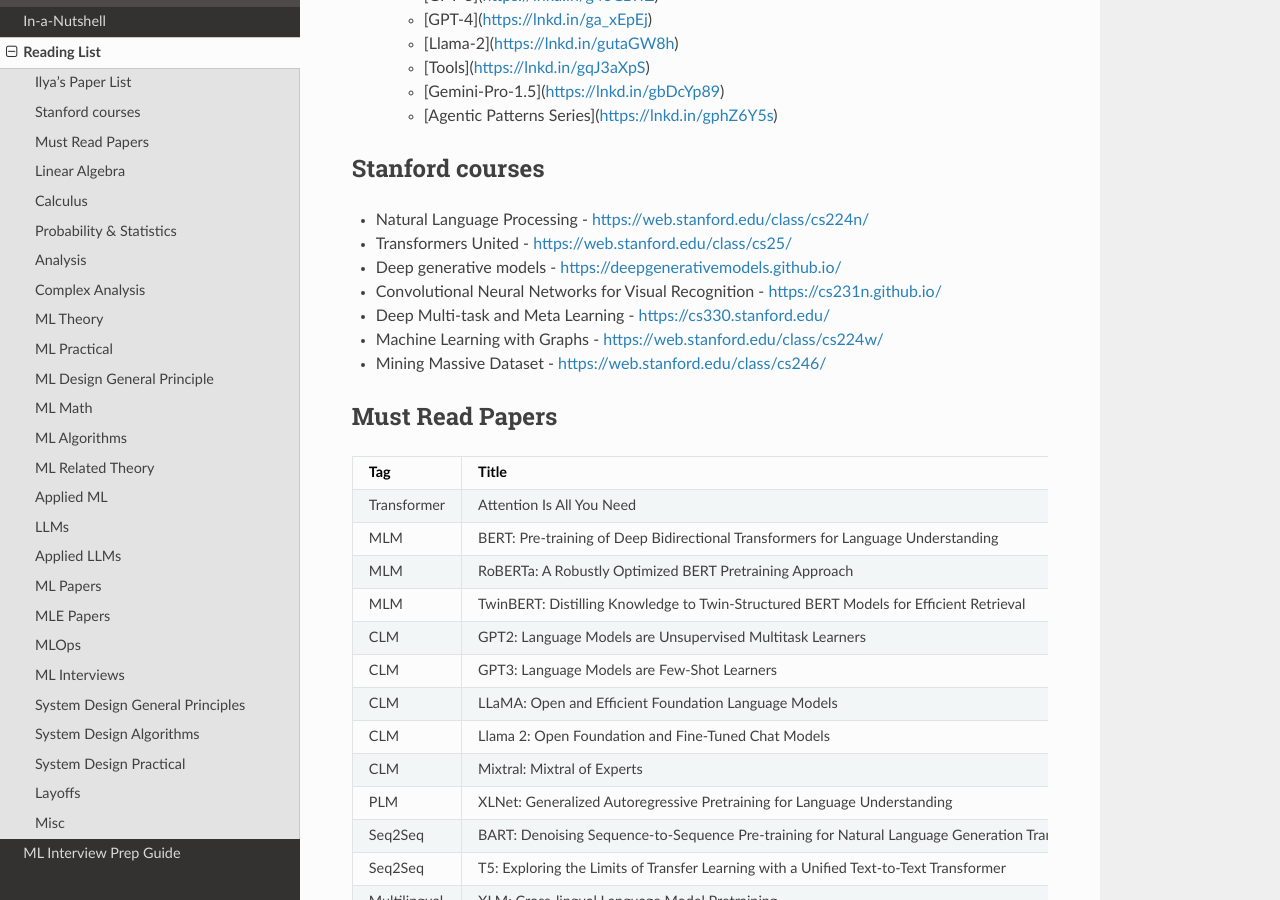
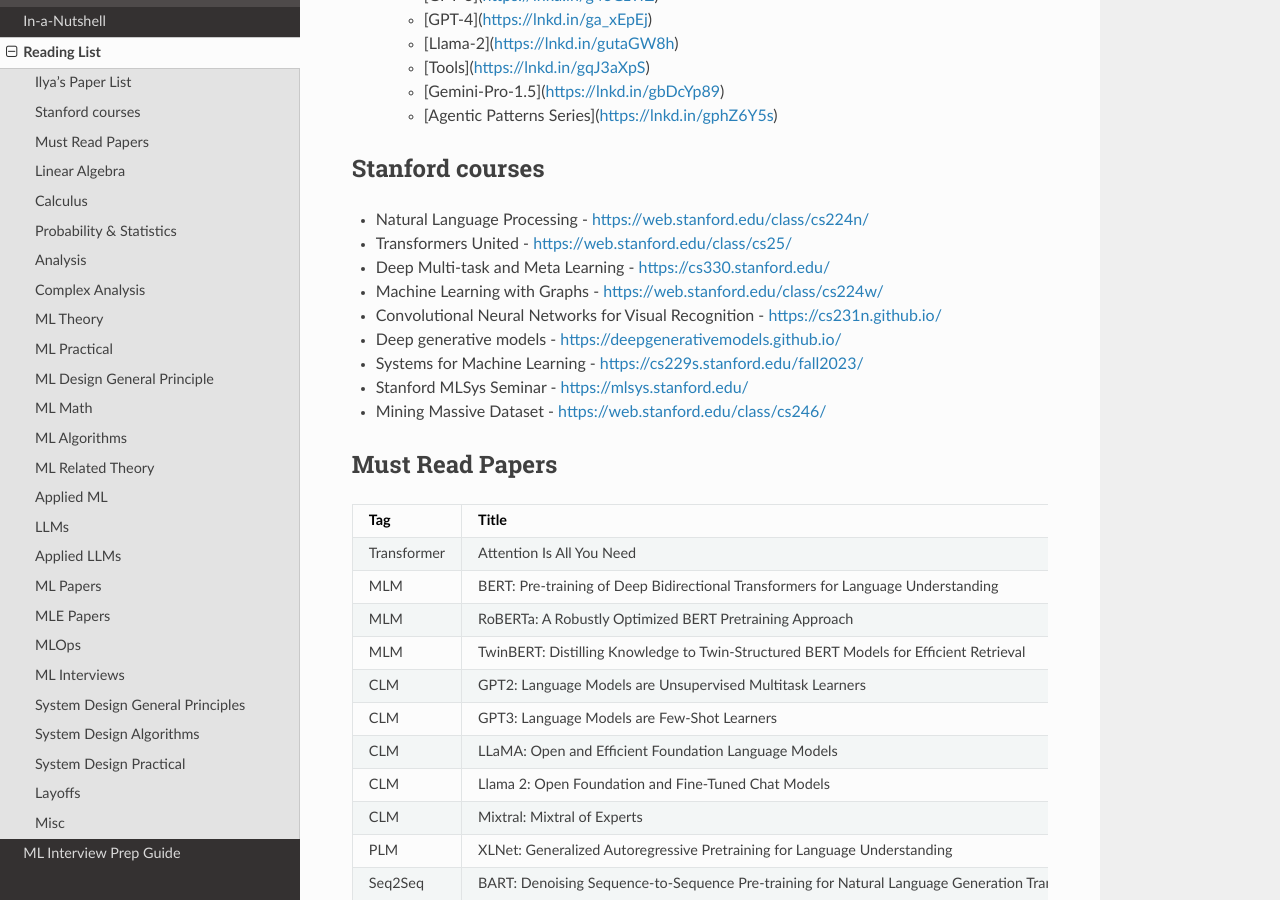
Before and after one commit to uselesstechjunks/leetcode, a Sphinx documentation site: the page built from docs/source/readlist.rst, in a window 1280 px wide and 900 px high, scrolled down 1036 px. Built offline with Sphinx 7.4.7 and the Read the Docs theme 2.0.0, drawn with Linux system fonts in a browser that asks for light colours.

Commit message:
Update readlist.rst

```diff
--- a/docs/source/readlist.rst
+++ b/docs/source/readlist.rst
@@ -49,10 +49,12 @@ Stanford courses
 ***********************************
 * Natural Language Processing - https://web.stanford.edu/class/cs224n/
 * Transformers United - https://web.stanford.edu/class/cs25/
-* Deep generative models - https://deepgenerativemodels.github.io/
-* Convolutional Neural Networks for Visual Recognition - https://cs231n.github.io/
 * Deep Multi-task and Meta Learning - https://cs330.stanford.edu/
 * Machine Learning with Graphs - https://web.stanford.edu/class/cs224w/
+* Convolutional Neural Networks for Visual Recognition - https://cs231n.github.io/
+* Deep generative models - https://deepgenerativemodels.github.io/
+* Systems for Machine Learning - https://cs229s.stanford.edu/fall2023/
+* Stanford MLSys Seminar - https://mlsys.stanford.edu/
 * Mining Massive Dataset - https://web.stanford.edu/class/cs246/
 
 Must Read Papers
```
